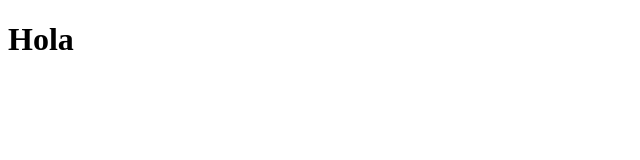
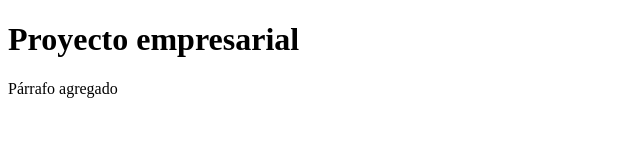
Before and after one commit to MariaMaq/CursoGitGithub, a plain HTML site: page index.html in a window 1280 px wide. Shown: the whole page, without its empty margins (0-640 px from the left). Drawn offline with Linux system fonts and the light colour scheme.

Commit message:
Update index.html

```diff
--- a/index.html
+++ b/index.html
@@ -7,6 +7,7 @@
     <title>Document</title>
 </head>
 <body>
-    <h1>Hola</h1>
+    <h1>Proyecto empresarial</h1>
+    <p>Párrafo agregado</p>
 </body>
 </html>
```
